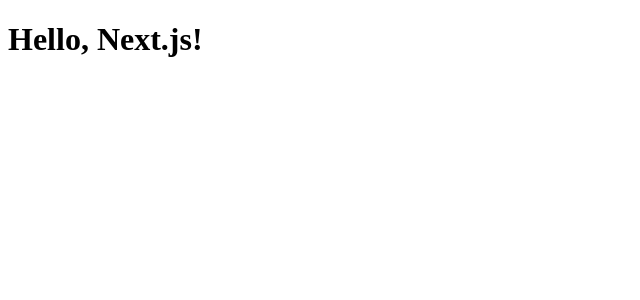
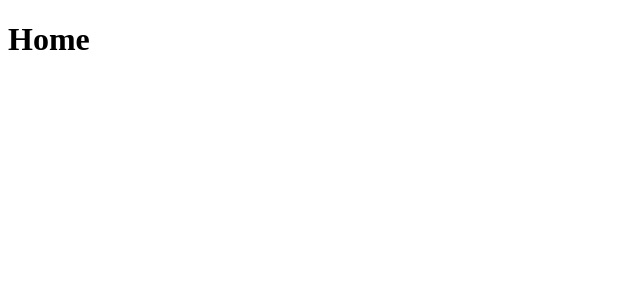
Before and after one commit to Fekleite/ignite-shop, a Next.js app: page / in a window 1280 px wide. Shown: the top 300 px of the page, without its empty margins (0-640 px from the left). Built offline with nearby package versions, Linux system fonts and the light colour scheme.

Commit message:
feat: add page routes

```diff
--- a/src/pages/index.tsx
+++ b/src/pages/index.tsx
@@ -1,3 +1,3 @@
 export default function Page() {
-  return <h1>Hello, Next.js!</h1>
+  return <h1>Home</h1>
 }
--- /dev/null
+++ b/src/pages/purchase.tsx
@@ -0,0 +1,3 @@
+export default function Purchase() {
+  return <h1>Purchase</h1>
+}
```
Also changed, not shown: src/pages/product/[productId].tsx (added, +7 -0 lines).
